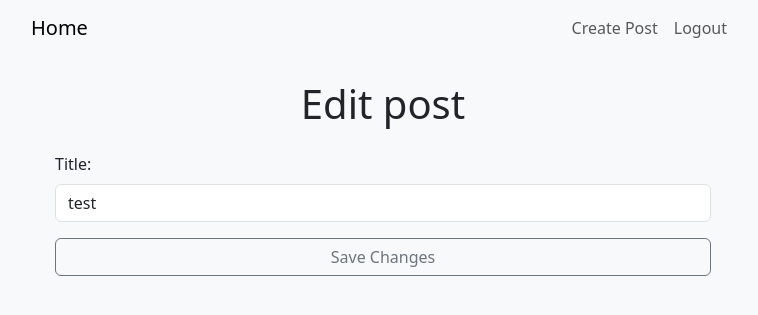
After one commit to jgongala/Research-Flask-and-Django, a Django app: page /edit/6/ in a window 1280 px wide. The commit adds this page. Shown: the top 315 px of the page, without its empty margins (257-1015 px from the left). Run offline with Django 5.2, Linux system fonts and the light colour scheme; a user stored in the database is signed in; data comes from the database, SQL or seed files in the repository; both versions use the stored data as it was after the commit.

Commit message:
Add files via upload

```diff
--- a/Django/djangoBlog/blog/admin.py
+++ b/Django/djangoBlog/blog/admin.py
@@ -1,3 +1,4 @@
 from django.contrib import admin
+from .models import Post
 
-# Register your models here.
+admin.site.register(Post)
--- a/Django/djangoBlog/blog/forms.py
+++ b/Django/djangoBlog/blog/forms.py
@@ -1,6 +1,7 @@
 from django import forms
 from django.contrib.auth.forms import UserCreationForm
 from django.contrib.auth.models import User
+from .models import Post
 
 class RegistrationForm(UserCreationForm):
     email = forms.EmailField(required=True)
@@ -8,3 +9,9 @@ class RegistrationForm(UserCreationForm):
     class Meta:
         model = User
         fields = ['username', 'email', 'password1', 'password2']
+
+
+class PostForm(forms.ModelForm):
+    class Meta:
+        model = Post
+        fields = ['title', 'description']
--- a/Django/djangoBlog/blog/models.py
+++ b/Django/djangoBlog/blog/models.py
@@ -1,3 +1,13 @@
 from django.db import models
+from django.contrib.auth.models import User
 
 # Create your models here.
+class Post(models.Model):
+    author = models.ForeignKey(User, on_delete=models.CASCADE)
+    title = models.CharField(max_length = 150)
+    description = models.TextField()
+    date_created = models.DateTimeField(auto_now_add = True)
+    date_updated = models.DateTimeField(auto_now = True)
+
+    def __str__(self):
+        return self.title + "\n" + self.description
--- a/Django/djangoBlog/blog/templates/base.html
+++ b/Django/djangoBlog/blog/templates/base.html
@@ -2,27 +2,35 @@
 <html lang="en">
   <head>
     <!-- Meta tags for character set, compatibility, title, and description -->
-   <meta charset="utf-8">
-   <meta http-equiv="X-UA-Compatible" content="IE=edge">
+    <meta charset="utf-8" />
+    <meta http-equiv="X-UA-Compatible" content="IE=edge" />
     <!-- Title block to be filled by child templates -->
     <title>{% block title %}Home{% endblock %}</title>
-   <meta name="description" content="">
-   <meta name="viewport" content="width=device-width, initial-scale=1">
+    <meta name="description" content="" />
+    <meta name="viewport" content="width=device-width, initial-scale=1" />
 
     <!-- Bootstrap CSS stylesheet from CDN -->
-   <link href="https://cdn.jsdelivr.net/npm/bootstrap@5.3.2/dist/css/bootstrap.min.css" rel="stylesheet" integrity="sha384-T3c6CoIi6uLrA9TneNEoa7RxnatzjcDSCmG1MXxSR1GAsXEV/Dwwykc2MPK8M2HN" crossorigin="anonymous">
+    <link
+      href="https://cdn.jsdelivr.net/npm/bootstrap@5.3.2/dist/css/bootstrap.min.css"
+      rel="stylesheet"
+      integrity="sha384-T3c6CoIi6uLrA9TneNEoa7RxnatzjcDSCmG1MXxSR1GAsXEV/Dwwykc2MPK8M2HN"
+      crossorigin="anonymous"
+    />
 
     <!-- Custom styles -->
     <style>
       /* Styling for hover effect on secondary outline buttons */
       .btn-outline-secondary:hover {
-           background-color: #C3A6A0;
-           border-color: #C3A6A0;
+        background-color: #c3a6a0;
+        border-color: #c3a6a0;
         color: #f7f1f0;
       }
     </style>
   </head>
-<body class="mx-auto mt-10 max-w-screen-lg bg-light text-dark p-6" style="max-width: 55%;">
+  <body
+    class="mx-auto mt-10 max-w-screen-lg bg-light text-dark p-6"
+    style="max-width: 55%"
+  >
     <!-- Navigation bar -->
     <nav class="mb-8 navbar navbar-expand-lg navbar-light bg-light">
       <!-- Home link -->
@@ -33,10 +41,10 @@
       <div class="collapse navbar-collapse justify-content-end">
         <ul class="navbar-nav">
           <li class="nav-item">
-                        <a class="nav-link" href="/create-post">Create Post</a>
+            <a class="nav-link" href="/createPost">Create Post</a>
           </li>
           <li class="nav-item">
-                        <a class="nav-link" href="0/logout">Logout</a>
+            <a class="nav-link" href="/logout">Logout</a>
           </li>
         </ul>
       </div>
@@ -45,7 +53,7 @@
       <div class="collapse navbar-collapse justify-content-end">
         <ul class="navbar-nav">
           <li class="nav-item">
-                        <a class="nav-link" href="/accounts/login">Login</a>
+            <a class="nav-link" href="/login">Login</a>
           </li>
           <li class="nav-item">
             <a class="nav-link" href="/register">Register</a>
@@ -53,14 +61,30 @@
         </ul>
       </div>
       {% endif %}
-
     </nav>
 
+    <div class="container">
+      {% if messages %}
+        <div class="messages">
+          {% for message in messages %}
+            <div class="alert alert-{{ message.tags }}">
+              {{ message }}
+            </div>
+          {% endfor %}
+        </div>
+      {% endif %}
+    </div>
 
     <!-- Main content container -->
     <div class="container">{% block content %}{% endblock %}</div>
 
+
+
     <!-- Bootstrap JavaScript bundle from CDN -->
-    <script src="https://cdn.jsdelivr.net/npm/bootstrap@5.3.2/dist/js/bootstrap.bundle.min.js" integrity="sha384-C6RzsynM9kWDrMNeT87bh95OGNyZPhcTNXj1NW7RuBCsyN/o0jlpcV8Qyq46cDfL" crossorigin="anonymous"></script>
+    <script
+      src="https://cdn.jsdelivr.net/npm/bootstrap@5.3.2/dist/js/bootstrap.bundle.min.js"
+      integrity="sha384-C6RzsynM9kWDrMNeT87bh95OGNyZPhcTNXj1NW7RuBCsyN/o0jlpcV8Qyq46cDfL"
+      crossorigin="anonymous"
+    ></script>
   </body>
 </html>
--- /dev/null
+++ b/Django/djangoBlog/blog/templates/editPost.html
@@ -0,0 +1,40 @@
+{% extends "base.html" %} {% block title %} Edit Post {% endblock %} {% load
+crispy_forms_tags %} {% block content %}
+<div class="container">
+  <h1 class="my-4 text-center fw-light">Edit post</h1>
+
+  <form method="post" action="{% url 'edit' post_id=post.id %}">
+    {% csrf_token %}
+
+    <div class="form-group mb-3">
+      <label for="id_title" class="form-label">Title:</label>
+      <input
+        type="text"
+        id="id_title"
+        name="title"
+        class="form-control"
+        value="{{ post.title }}"
+      />
+      {% if form.description.errors %}
+    </div>
+
+    <div class="form-group mb-3">
+      <label for="id_description" class="form-label">Description:</label>
+      <textarea
+        id="id_description"
+        name="description"
+        class="form-control"
+        rows="15"
+      >
+        {{ post.description }}
+      </textarea>
+
+      {% endif %}
+    </div>
+
+    <button type="submit" class="btn btn-outline-secondary w-100">
+      Save Changes
+    </button>
+  </form>
+</div>
+{% endblock %}
--- a/Django/djangoBlog/blog/urls.py
+++ b/Django/djangoBlog/blog/urls.py
@@ -6,4 +6,8 @@ urlpatterns = [
     path('', views.home, name="home"),
     path('home/', views.home, name="home"),
     path('register/', views.register, name="register"),
+    path('logout/', views.user_logout, name="logout"),
+    path('createPost/', views.createPost, name="createPost"),
+    path('delete/<int:post_id>/', views.delete, name="delete"),
+    path('edit/<int:post_id>/', views.edit, name="edit")
 ]
--- a/Django/djangoBlog/blog/views.py
+++ b/Django/djangoBlog/blog/views.py
@@ -1,10 +1,16 @@
-from django.shortcuts import render, redirect
-from .forms import RegistrationForm
+from django.shortcuts import render, redirect, get_object_or_404
+from .forms import RegistrationForm, PostForm
+from django.contrib import messages
 from django.contrib.auth import login, logout, authenticate
+from django.contrib.auth.decorators import login_required
+from .models import Post
 
-# Create your views here.
+@login_required(login_url="/login")
 def home(request):
-    return render(request, 'home.html')
+    # Retrieve all posts from the database
+    posts = Post.objects.all()
+
+    return render(request, 'home.html', {'posts': posts})
 
 def register(request):
     if request.method == 'POST':
@@ -20,6 +26,63 @@ def register(request):
 
     return render(request, 'registration/register.html', {'form': form})
 
-# def user_logout(request):
-#     logout(request)
-#     return redirect('home')
+def user_logout(request):
+    logout(request)
+    return redirect('home')
+
+@login_required(login_url="/login")
+def createPost(request):
+    if request.method == 'POST':
+        form = PostForm(request.POST)
+
+        if form.is_valid():
+            post = form.save(commit=False)
+            post.author = request.user
+            post.save()
+            return redirect("/home")
+
+    else:
+        form = PostForm()
+
+    return render(request, 'createPost.html', {"form": form})
+
+def delete(request, post_id):
+    # Get the post from the database or return a 404 error if not found
+    post = get_object_or_404(Post, id=post_id)
+
+    # Check if the current user is the author of the post
+    if request.user.is_authenticated and request.user == post.author:
+        # Delete the post from the database
+        post.delete()
+
+        # Display a success message
+        messages.success(request, 'Post deleted successfully!')
+    else:
+        # Display an error message if the user is not the author
+        messages.error(request, 'You do not have permission to delete this post.')
+
+    # Redirect to the home page or any other desired page
+    return redirect('home')
+
+@login_required(login_url="/login")
+def edit(request, post_id):
+    # Retrieve the post from the database or return a 404 error
+    post = get_object_or_404(Post, id=post_id)
+
+    # Check if the current user has permission to edit the post
+    if request.user != post.author:
+        messages.error(request, 'You do not have permission to edit this post.')
+        return redirect('home')
+
+    if request.method == 'POST':
+        # Handle form submission
+        form = PostForm(request.POST, instance=post)
+        if form.is_valid():
+            form.save()
+            messages.success(request, 'Post updated successfully!')
+            return redirect('home')
+    else:
+        # Pre-populate the form with the data from the post being edited
+        form = PostForm(instance=post)
+
+    return render(request, 'editPost.html', {"form": form, "post": post})
--- a/Django/djangoBlog/djangoBlog/settings.py
+++ b/Django/djangoBlog/djangoBlog/settings.py
@@ -45,7 +45,6 @@ INSTALLED_APPS = [
 CRISPY_ALLOWED_TEMPLATE_PACKS = "bootstrap5"
 
 CRISPY_TEMPLATE_PACK = 'bootstrap5'
-
 
 MIDDLEWARE = [
     'django.middleware.security.SecurityMiddleware',
```
Also changed, not shown: Django/djangoBlog/blog/templates/createPost.html (added, +18 -0 lines), Django/djangoBlog/blog/templates/home.html (+48 -4 lines), Django/djangoBlog/blog/migrations/0002_post_delete_user.py (added), Django/djangoBlog/blog/migrations/0003_rename_text_post_description.py (added), Django/djangoBlog/db.sqlite3. Lines whose indentation alone changed are shown as unchanged.
